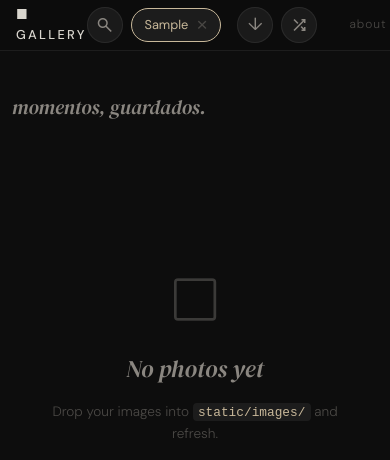
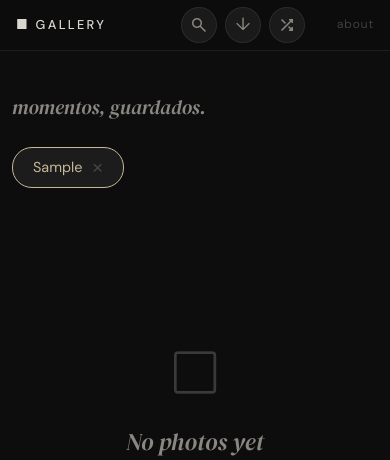
Before and after one commit to este6an13/momentos, a FastAPI app: template templates/index.html in a window 390 px wide. Shown: the top 460 px of the page. Run offline with FastAPI, Linux system fonts and the light colour scheme; the template is opened without the code that fills it: most values are stand-ins (such as "Sample title", 1, 10 or a date in 2020); data that the repository does not hold is empty; some libraries are stand-ins or nearby versions.

Commit message:
move tags out of header
- this is to facilitate seeing them in mobile UI
- fix URL navigation: in gallery we shouldn't see image filename param
  in the URL, since it affects the natural navigation in the browser

```diff
--- a/static/css/style.css
+++ b/static/css/style.css
@@ -189,6 +189,10 @@ a {
 /* ── Hero Tagline ── */
 .gallery-hero {
     padding: 4rem 0 2.5rem;
+    display: flex;
+    flex-direction: column;
+    align-items: flex-start;
+    gap: 1.5rem;
 }
 
 .gallery-tagline {
@@ -622,15 +626,15 @@ a {
 .active-tag-chip {
     display: inline-flex;
     align-items: center;
-    gap: 0.5rem;
+    gap: 0.6rem;
     background-color: var(--bg-3);
     border: 1px solid var(--text-accent);
-    padding: 0.35rem 0.8rem;
+    padding: 0.5rem 1.25rem;
     border-radius: 20px;
-    font-size: 0.8rem;
+    font-size: 0.9rem;
     color: var(--text-accent);
-    margin-right: 0.5rem;
-    animation: fadeIn 0.2s ease;
+    margin-bottom: 0.5rem;
+    animation: fadeIn 0.3s ease;
 }
 
 .clear-tag-btn {
--- a/templates/base.html
+++ b/templates/base.html
@@ -38,11 +38,6 @@
                             oninput="if(this.value) clearTagFilter(false)">
 
                         <input type="hidden" id="tag-input" name="tag" value="">
-                        <div id="active-tag-indicator" class="active-tag-chip" style="display: none;">
-                            <span id="active-tag-text"></span>
-                            <button type="button" onclick="clearTagFilter()" class="clear-tag-btn"
-                                title="Clear Tag Filter">&times;</button>
-                        </div>
                     </div>
 
                     <label class="nav-btn-circle" title="Toggle Timeline Sort">
@@ -148,7 +143,13 @@
             const indicator = document.getElementById('active-tag-indicator');
             const text = document.getElementById('active-tag-text');
 
-            if (!tagInput || !indicator || !text) return;
+            if (!tagInput) {
+                // If not on a page with the indicator (e.g. About), redirect to home with tag
+                window.location.href = '/?tag=' + encodeURIComponent(tagName);
+                return;
+            }
+
+            if (!indicator || !text) return;
 
             // Clear text search when applying tag
             if (searchInput) searchInput.value = '';
@@ -166,6 +167,7 @@
                 const url = new URL(window.location);
                 url.searchParams.set('tag', tagName);
                 url.searchParams.delete('q');
+                url.searchParams.delete('p'); // Remove photo ID when filtering by tag
                 window.history.pushState({ tag: tagName }, '', url);
             }
         }
@@ -185,6 +187,7 @@
                 htmx.trigger('#search-form', 'search');
                 const url = new URL(window.location);
                 url.searchParams.delete('tag');
+                url.searchParams.delete('p'); // Remove photo ID when clearing tag
                 window.history.pushState({ tag: null }, '', url);
             }
         }
--- a/templates/index.html
+++ b/templates/index.html
@@ -4,6 +4,11 @@
 <div class="gallery-wrapper">
     <div class="gallery-hero">
         <p class="gallery-tagline">moments, collected.</p>
+        <div id="active-tag-indicator" class="active-tag-chip" style="display: none;">
+            <span id="active-tag-text"></span>
+            <button type="button" onclick="clearTagFilter()" class="clear-tag-btn"
+                title="Clear Tag Filter">&times;</button>
+        </div>
     </div>
 
     <div id="photo-grid"
```
